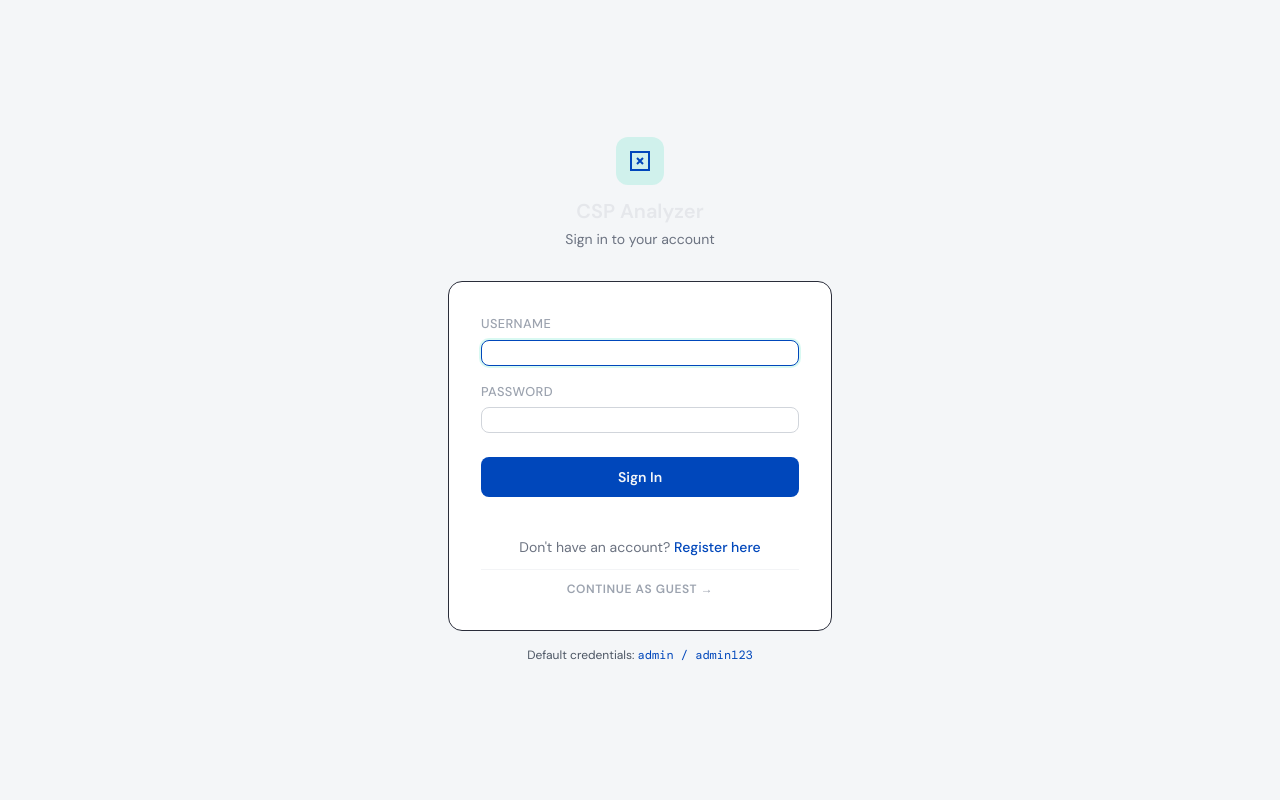
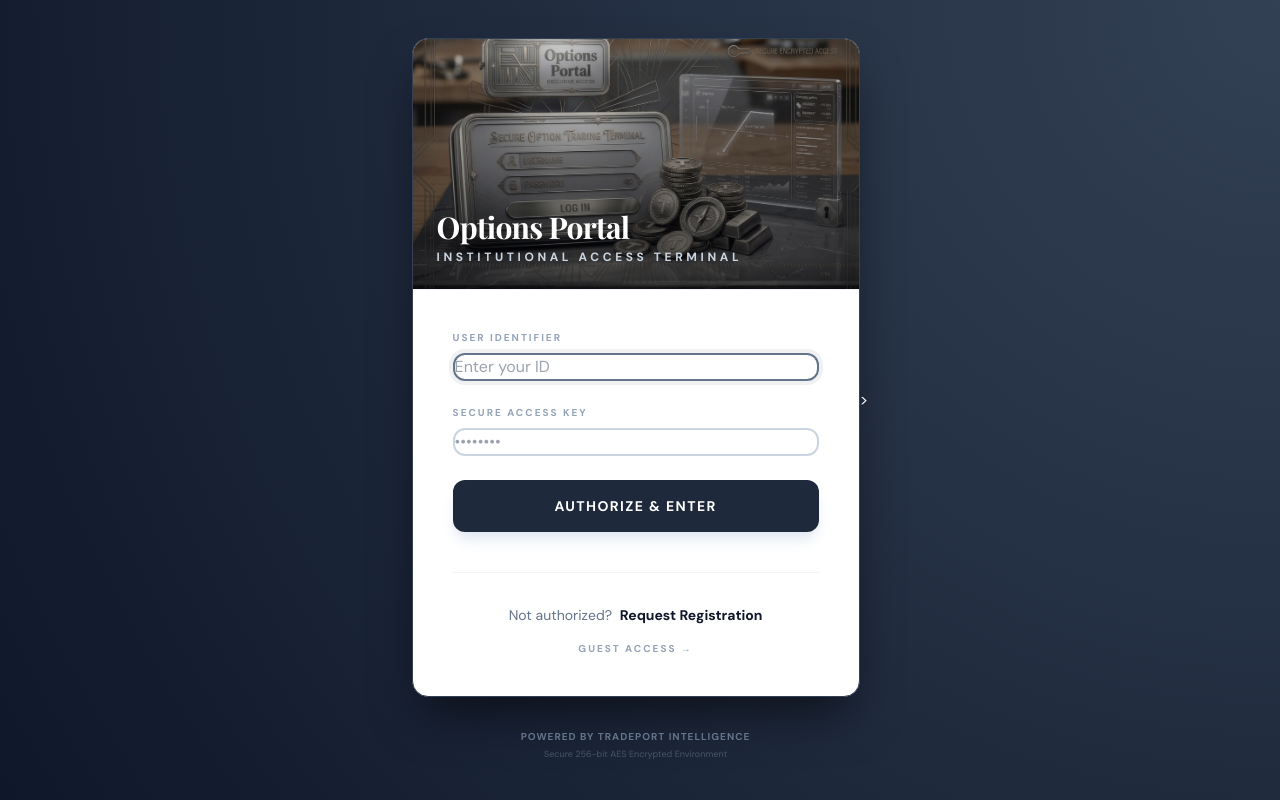
Before and after one commit to bhobho/trading, a Python web app: template templates/login.html in a window 1280 px wide. Run offline with Jinja, Linux system fonts and the light colour scheme; the template is opened without the code that fills it, so the values that code supplies are empty; some libraries are stand-ins or nearby versions.

Commit message:
Updated application logic

```diff
--- a/templates/login.html
+++ b/templates/login.html
@@ -1,65 +1,105 @@
 <!DOCTYPE html>
-<html lang="en" class="dark">
+<html lang="en">
 <head>
   <meta charset="UTF-8" />
   <meta name="viewport" content="width=device-width, initial-scale=1.0" />
-  <title>Login — CSP Analyzer</title>
-  <link href="https://fonts.googleapis.com/css2?family=DM+Mono:wght@400;500&family=DM+Sans:wght@400;500;600&display=swap" rel="stylesheet"/>
+  <title>Login — Options Portal</title>
+  <link href="https://fonts.googleapis.com/css2?family=DM+Sans:wght@400;500;700&family=Playfair+Display:wght@700&display=swap" rel="stylesheet" />
   <script src="https://cdn.tailwindcss.com"></script>
   <style>
-    body { background: #f4f6f8; color: #e5e7eb; font-family: 'DM Sans', sans-serif; }
-    input { background: #ffffff; border: 1px solid #d1d5db; color: #111827; border-radius: 0.5rem; padding: 0.625rem 0.875rem; width: 100%; font-size: 0.9rem; transition: border-color 0.15s; }
-    input:focus { outline: none; border-color: #0047bb; box-shadow: 0 0 0 2px rgba(0,212,170,0.15); }
-    label { font-size: 0.8rem; color: #9ca3af; font-weight: 500; letter-spacing: 0.03em; }
+    body {
+      background: #0f172a;
+      background-image: radial-gradient(circle at top right, #334155, #0f172a);
+      color: #f8fafc;
+      font-family: 'DM Sans', sans-serif;
+    }
+    input {
+      background: #ffffff !important;
+      border: 2px solid #cbd5e1;
+      color: #000000 !important;
+      border-radius: 0.75rem;
+      padding: 1rem 1.25rem;
+      width: 100%;
+      font-size: 1.1rem;
+      transition: all 0.2s;
+      font-weight: 700;
+    }
+    input:focus {
+      outline: none;
+      border-color: #64748b;
+      box-shadow: 0 0 0 4px rgba(100, 116, 139, 0.1);
+    }
+    .card-shadow {
+      box-shadow: 0 25px 50px -12px rgba(0, 0, 0, 0.6);
+    }
   </style>
 </head>
-<body class="min-h-screen flex items-center justify-center p-4">
-  <div class="w-full max-w-sm">
-    <!-- Logo -->
-    <div class="flex flex-col items-center mb-8">
-      <div class="w-12 h-12 rounded-xl flex items-center justify-center mb-3" style="background:rgba(0,212,170,0.15)">
-        <svg viewBox="0 0 24 24" fill="none" stroke="#0047bb" stroke-width="2" class="w-6 h-6"><path d="M3 3h18v18H3zM9 9l6 6M15 9l-6 6"/></svg>
+<body class="min-h-screen flex items-center justify-center p-6">
+  <div class="w-full max-w-md">
+    <!-- Main Login Card -->
+    <div class="overflow-hidden rounded-2xl card-shadow border border-slate-700 bg-white">
+
+      <!-- Hero Header -->
+      <div class="relative w-full aspect-video overflow-hidden border-b border-slate-100">
+        <img src="/static/img/login_hero_silver.jpg" alt="Secure Terminal" class="w-full h-full object-cover">
+        <div class="absolute inset-0 bg-gradient-to-t from-black/60 to-transparent flex items-end p-6">
+          <div class="text-white">
+            <h1 class="text-3xl font-bold tracking-tight" style="font-family:'Playfair Display', serif">Options Portal</h1>
+            <p class="text-xs uppercase tracking-[0.3em] font-bold text-slate-300 mt-1">Institutional Access Terminal</p>
           </div>
-      <h1 class="text-xl font-semibold">CSP Analyzer</h1>
-      <p class="text-sm mt-1" style="color:#6b7280">Sign in to your account</p>
+        </div>
       </div>
 
-    <!-- Card -->
-    <div style="background:#ffffff;border:1px solid #2a2d3a;border-radius:0.875rem;padding:2rem">
+      <div class="p-10">
         {% if error %}
-      <div class="mb-4 p-3 rounded-lg text-sm" style="background:rgba(239,68,68,0.12);border:1px solid rgba(239,68,68,0.3);color:#ef4444">
+        <div class="mb-8 p-4 rounded-xl text-sm font-medium bg-red-50 border border-red-100 text-red-600 flex items-center gap-3">
+          <svg class="w-5 h-5 shrink-0" fill="currentColor" viewBox="0 0 20 20"><path fill-rule="evenodd" d="M10 18a8 8 0 100-16 8 8 0 000 16zM8.707 7.293a1 1 0 00-1.414 1.414L8.586 10l-1.293 1.293a1 1 0 101.414 1.414L10 11.414l1.293 1.293a1 1 0 001.414-1.414L11.414 10l1.293-1.293a1 1 0 00-1.414-1.414L10 8.586 8.707 7.293z" clip-rule="evenodd"></path></svg>
           {{ error }}
         </div>
         {% endif %}
 
-      <form method="POST" action="/auth/login">
-        <div class="mb-4">
-          <label for="username" class="block mb-1.5">USERNAME</label>
-          <input type="text" id="username" name="username" required autofocus />
+        <form method="POST" action="/auth/login" class="space-y-6">
+          <div>
+            <label for="username" class="block mb-2 text-[10px] font-black text-slate-400 uppercase tracking-[0.2em]">User Identifier</label>
+            <input type="text" id="username" name="username" required autofocus placeholder="Enter your ID">
           </div>
-        <div class="mb-6">
-          <label for="password" class="block mb-1.5">PASSWORD</label>
-          <input type="password" id="password" name="password" required />
+
+          <div>
+            <div class="flex justify-between items-center mb-2">
+              <label for="password" class="block text-[10px] font-black text-slate-400 uppercase tracking-[0.2em]">Secure Access Key</label>
             </div>
-        <button type="submit" class="w-full py-2.5 rounded-lg font-semibold text-sm cursor-pointer transition-all mb-4" style="background:#0047bb;color:#f4f6f8" onmouseover="this.style.background='#003388'" onmouseout="this.style.background='#0047bb'">
-          Sign In
+            <input type="password" id="password" name="password" required placeholder="••••••••">
+          </div>
+
+          <button type="submit" class="w-full py-4 rounded-xl font-bold text-sm tracking-widest uppercase cursor-pointer transition-all bg-slate-800 text-white hover:bg-black active:scale-[0.98] shadow-lg shadow-slate-200">
+            Authorize & Enter
           </button>
         </form>
 
-
-      <div class="mt-6 text-center text-sm space-y-3">
-        <div>
-          <span style="color:#6b7280">Don't have an account?</span>
-          <a href="/auth/register" class="font-medium hover:underline" style="color:#0047bb">Register here</a>
+        <!-- Footer Actions -->
+        <div class="mt-10 pt-8 border-t border-slate-100">
+          <div class="flex flex-col gap-4 text-center">
+            <div class="text-sm">
+              <span class="text-slate-500">Not authorized?</span>
+              <a href="/auth/register" class="ml-1 font-bold text-slate-900 hover:text-slate-700 transition-colors">Request Registration</a>
             </div>
-        <div class="pt-2 border-t border-gray-100">
-          <a href="/auth/guest" class="text-xs font-semibold uppercase tracking-wider text-gray-400 hover:text-[#0047bb] transition-colors">
-            Continue as Guest &rarr;
+            <a href="/auth/guest" class="text-[10px] font-black uppercase tracking-[0.2em] text-slate-400 hover:text-slate-900 transition-colors">
+              Guest Access &rarr;
             </a>
           </div>
         </div>
       </div>
-    <p class="text-center text-xs mt-4" style="color:#4b5563">Default credentials: <span style="color:#0047bb;font-family:'DM Mono',monospace">admin / admin123</span></p>
+    </div>
+
+    <!-- Bottom Disclaimer -->
+    <div class="mt-8 text-center space-y-1">
+      <p class="text-[10px] font-bold text-slate-500 uppercase tracking-widest">Powered by TradePort Intelligence</p>
+      <p class="text-[9px] text-slate-600">Secure 256-bit AES Encrypted Environment</p>
+    </div>
   </div>
 </body>
 </html>
+>
+</body>
+
+</html>
```
Also changed, not shown: static/img/login_hero.jpg (added), static/img/login_hero_silver.jpg (added), static/img/login_logo.jpg (added), 1 other file. Lines whose indentation alone changed are shown as unchanged.
